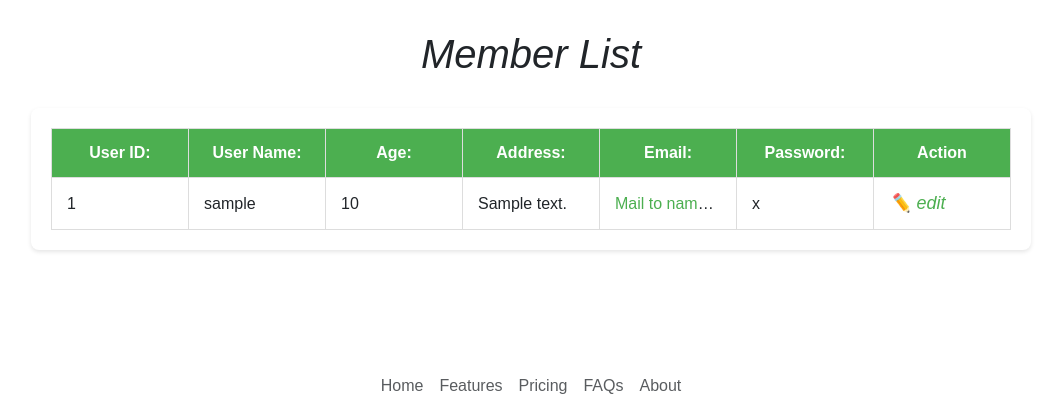
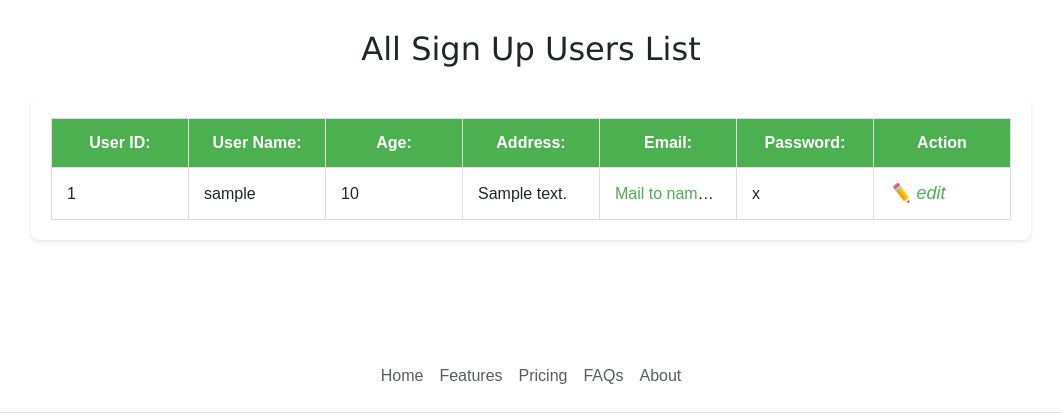
Before and after one commit to bekiyeromm/online-job-application, a Flask app: template templates/view-all-member.html in a window 1280 px wide. Shown: the part 73-493 px from the top of the page, without its empty margins (109-1170 px from the left). Run offline with Flask 3, Linux system fonts and the light colour scheme; the template is opened without the code that fills it: most values are stand-ins (such as "Sample title", 1, 10 or a date in 2020); some libraries are stand-ins or nearby versions.

Commit message:
heading changed from h1 to h2

```diff
--- a/templates/view-all-member.html
+++ b/templates/view-all-member.html
@@ -9,9 +9,9 @@
 <body>
     {% include 'admin.html' %}
     <div class="container" mt-2 mb-4 style="margin-bottom: 100px;">
-        <h1 class="text-center" mt-2 mb-4 style="margin-top: 30px; margin-bottom: 30px">
-            <i> Member List</i>
-        </h1>
+        <h2 class="text-center" mt-2 mb-4 style="margin-top: 30px; margin-bottom: 30px; font-family: Verdana, Geneva, Tahoma, sans-serif;">
+            All Sign Up Users List
+        </h2>
         <div class="table-container">
             <table id="admin-table">
                 <thead>
```
